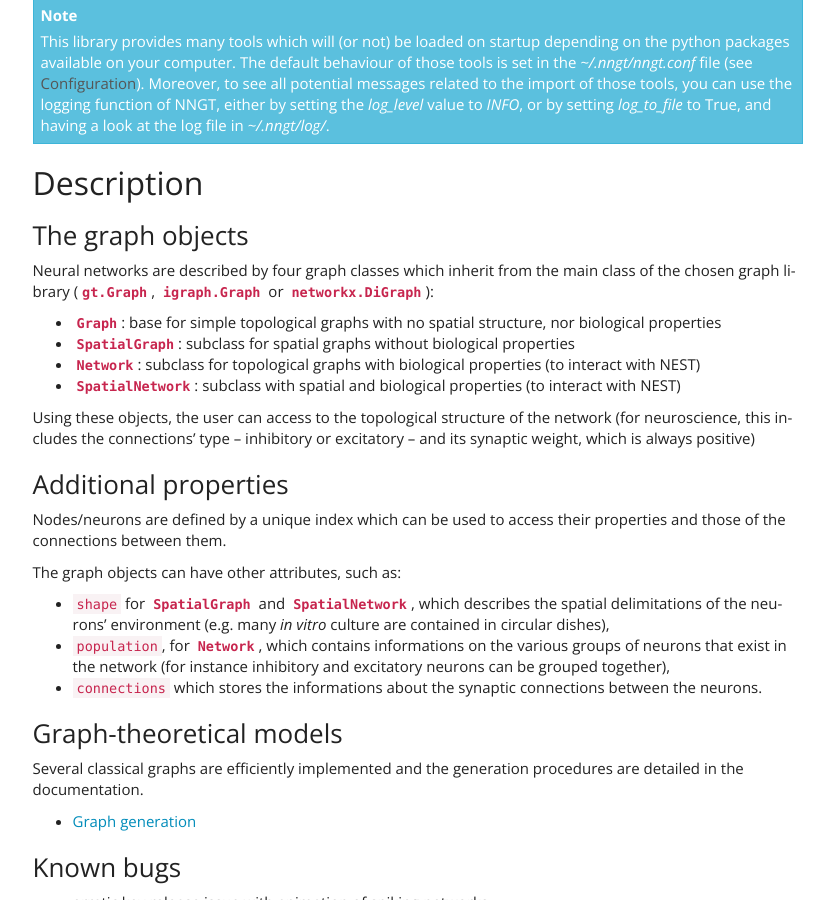
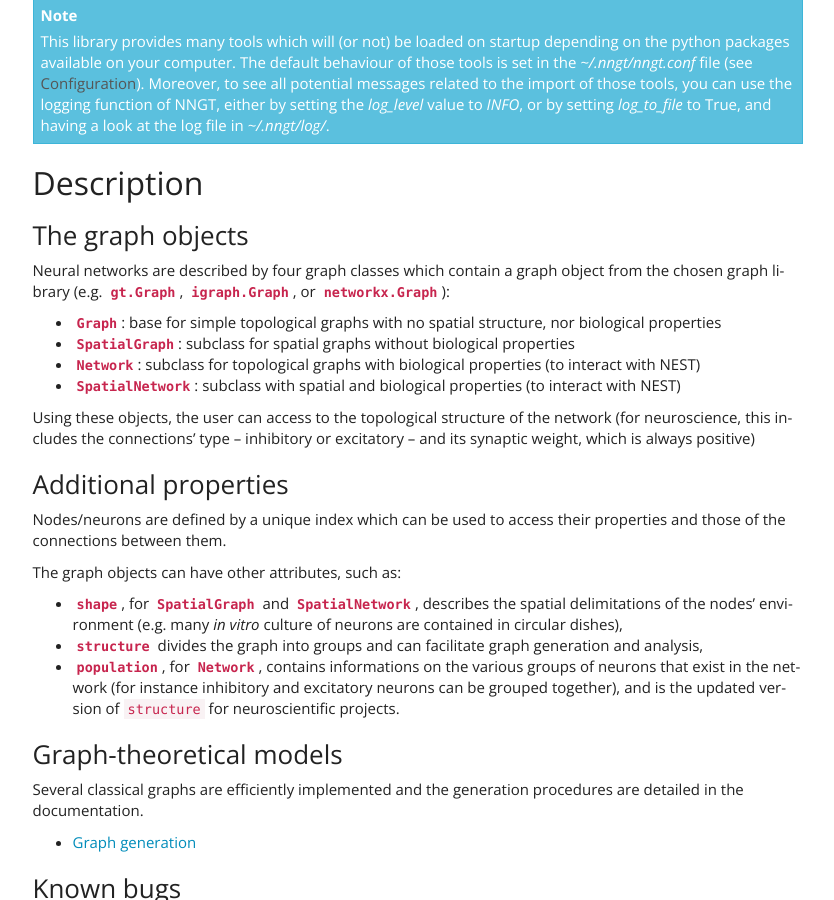
Before and after one commit to tfardet/NNGT, a Sphinx documentation site: the page built from doc/user/intro.rst, in a window 1280 px wide and 900 px high, scrolled down 617 px. Shown: the whole window, without its empty margins (330-1164 px from the left). Built offline with Sphinx 7.4.7, drawn with Linux system fonts in a browser that asks for light colours; formulas are drawn with MathJax 3; pages that are not in the unit, such as notebooks, are missing from menus.

Commit message:
corrected example and further improved doc

```diff
--- a/doc/examples/multi_groups_network.py
+++ b/doc/examples/multi_groups_network.py
@@ -33,16 +33,15 @@ num_nodes = 1000
 Make the population
 '''
 
-# two groups of neurons
-g1 = nngt.Group(500)  # neurons 0 to 499
-g2 = nngt.Group(500)  # neurons 500 to 999
+# two groups
+g1 = nngt.Group(500)  # nodes 0 to 499
+g2 = nngt.Group(500)  # nodes 500 to 999
 
-# make population (without NEST models)
-struct = nngt.Structure.from_groups(
-    (g1, g2), ("left", "right"), with_models=False)
+# make structure
+struct = nngt.Structure.from_groups((g1, g2), ("left", "right"))
 
 # create network from this population
-net = nngt.Network(structure=struct)
+net = nngt.Graph(structure=struct)
 
 
 '''
--- a/doc/user/intro.rst
+++ b/doc/user/intro.rst
@@ -56,9 +56,9 @@ Description
 The graph objects
 -----------------
 
-Neural networks are described by four graph classes which inherit from the main
-class of the chosen graph library (:class:`gt.Graph`,
-:class:`igraph.Graph` or :class:`networkx.DiGraph`):
+Neural networks are described by four graph classes which contain a graph
+object from the chosen graph library (e.g. :class:`gt.Graph`,
+:class:`igraph.Graph`, or :class:`networkx.Graph`):
 
 - :class:`~nngt.Graph`: base for simple topological graphs with no spatial
   structure, nor biological properties
@@ -82,14 +82,16 @@ properties and those of the connections between them.
 
 The graph objects can have other attributes, such as:
 
-- ``shape`` for :class:`~nngt.SpatialGraph` and :class:`~nngt.SpatialNetwork`,
-  which describes the spatial delimitations of the neurons' environment (e.g.
-  many *in vitro* culture are contained in circular dishes),
-- ``population``, for :class:`~nngt.Network`, which contains informations on
-  the various groups of neurons that exist in the network (for instance
-  inhibitory and excitatory neurons can be grouped together),
-- ``connections`` which stores the informations about the synaptic connections
-  between the neurons.
+- :py:obj:`~nngt.SpatialGraph.shape`, for :class:`~nngt.SpatialGraph` and
+  :class:`~nngt.SpatialNetwork`, describes the spatial delimitations of
+  the nodes' environment (e.g. many *in vitro* culture of neurons are
+  contained in circular dishes),
+- :py:obj:`~nngt.Graph.structure` divides the graph into groups and can
+  facilitate graph generation and analysis,
+- :py:obj:`~nngt.Network.population`, for :class:`~nngt.Network`, contains
+  informations on the various groups of neurons that exist in the network
+  (for instance inhibitory and excitatory neurons can be grouped together),
+  and is the updated version of ``structure`` for neuroscientific projects.
 
 
 Graph-theoretical models
--- a/doc/user/tutorial.rst
+++ b/doc/user/tutorial.rst
@@ -220,8 +220,8 @@ together. You can then make a population from these groups and connect them
 with specific connectivities using the
 :func:`~nngt.generation.connect_groups` function.
 
-.. literalinclude:: ../examples/multi_groups_network.py
-   :lines: 32-64
+.. literalinclude:: ../examples/introduction_to_groups.py
+   :lines: 100-109, 150-162
 
 For more details, see the full page on :ref:`neural_groups`.
 
```
